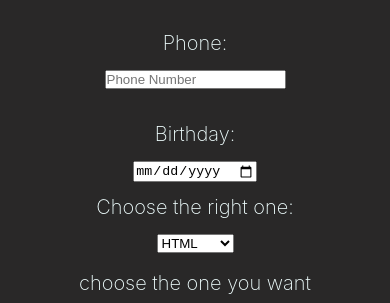
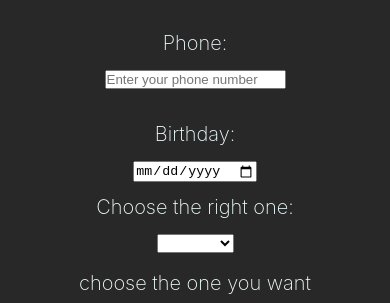
Before and after one commit to Akela89/Max2, a React (Create React App) app: page /Forms in a window 390 px wide. Shown: the part 293-596 px from the top of the page. Built offline with nearby package versions, Linux system fonts and the light colour scheme.

Commit message:
add phone

```diff
--- a/src/components/Forms.jsx
+++ b/src/components/Forms.jsx
@@ -9,6 +9,24 @@ const Forms = ( ) => {
     const[emailError, setEmailError] = useState('Поле ввода не может быть пустым')
     const[passwordError, setPasswordError] = useState('Поле ввода не может быть пустым')
 
+    // настройка инпута "телефон"
+    const[phone, setPhone] = useState('')
+    const[phoneDirty, setPhoneDirty] = useState(false)
+    const[phoneError, setPhoneError] = useState('Поле ввода не может быть пустым')
+
+    const phoneHeadler = (e) =>{
+        setPhone(e.target.value.replace(/\D+/g, ''))
+        if (e.target.value.length < 12 || e.target.value.length < 10){
+        setPhoneError("Номер должен быть длиннее 12 символов и не меньше 10")
+            if (!e.target.value){
+                setPhoneError("Поле ввода не может быть пустым")
+            }
+        }   else {
+                setPhoneError("")
+            }
+    }
+
+    // настройка инпутов емейл и пароль
     const emailHandler = (e)=>{
         setEmail(e.target.value)
         const re = /^(([^<>()[\]\\.,;:\s@"]+(\.[^<>()[\]\\.,;:\s@"]+)*)|(".+"))@((\[[0-9]{1,3}\.[0-9]{1,3}\.[0-9]{1,3}\.[0-9]{1,3}\])|(([a-zA-Z\-0-9]+\.)+[a-zA-Z]{2,}))$/;
@@ -31,12 +49,14 @@ const Forms = ( ) => {
             }
     }
 
-
+ // общая настройка инпутов на заполеность
     const blurHundler = (e) => {
         switch(e.target.name){
             case 'email': setEmailDirty(true)
                 break
             case 'password': setPasswordlDirty(true)
+                break
+            case 'phone': setPhoneDirty(true)
                 break
             }
     }
@@ -55,7 +75,6 @@ const Forms = ( ) => {
                     name="email"
                     placeholder="Enter your email"
                     />
-
                     <br /><br />
 
                     <p className={classes.formText}>Password</p>
@@ -67,24 +86,32 @@ const Forms = ( ) => {
                     type="password"
                     name="password"
                     placeholder="Enter your password"/>
-
                     <br /> <br />
 
-
                     <p className={classes.formText}>Phone:</p>
+                    {(phoneDirty && phoneError) && <div className={classes.errorBlock}>{phoneError}</div>}
                     <input
+                    onChange={e=>phoneHeadler(e)}
+                    value={phone}
+                    onBlur={e => blurHundler(e)}
                     type="tel"
                     name="phone"
-                    placeholder="Phone Number"/>
+                    placeholder="Enter your phone number"
+                    />
                     <br /><br />
 
 
                     <p className={classes.formText}>Birthday:</p>
-                    <input type="date" name="birthday" />
+                    <input
+                    type="date"
+                    name="birthday"
+                    min="1901-01-01"
+                    />
 
 
                     <p className={classes.formText}>Сhoose the right one:</p>
                     <select name="cars" id="cars">
+                        <option></option>
                         <option value="html">HTML</option>
                         <option value="css">CSS</option>
                         <option value="js">JS</option>
```
